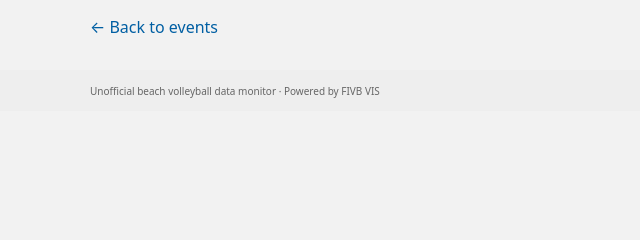
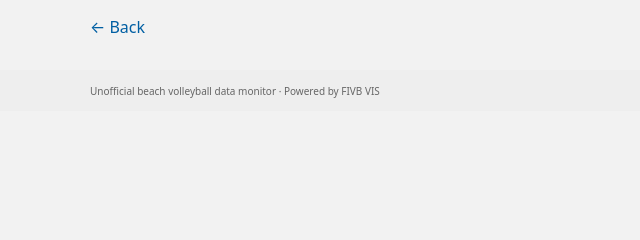
Before and after one commit to PetLahev/fivb-monitor, a FastAPI app: page /tournament/1 in a window 1280 px wide. Shown: the part 241-481 px from the top of the page, without its empty margins (0-640 px from the left). Run offline with FastAPI, Linux system fonts and the light colour scheme; data that the repository does not hold is empty; some libraries are stand-ins or nearby versions.

Commit message:
fixed the Baxk button

```diff
--- a/templates/tournament.html
+++ b/templates/tournament.html
@@ -2,7 +2,7 @@
 {% block title %}{{ tournament_name or ('Tournament ' ~ fivb_no) }} – FIVB Monitor{% endblock %}
 
 {% block content %}
-<p><a href="javascript:history.back()">← Back</a></p>
+<p><a href="/">← Back</a></p>
 
 <h2>
     {{ tournament_name or ('Tournament ' ~ fivb_no) }}
@@ -52,5 +52,5 @@
   </tbody>
 </table>
 
-<p><a href="/">← Back to events</a></p>
+<p><a href="/">← Back</a></p>
 {% endblock %}
```
